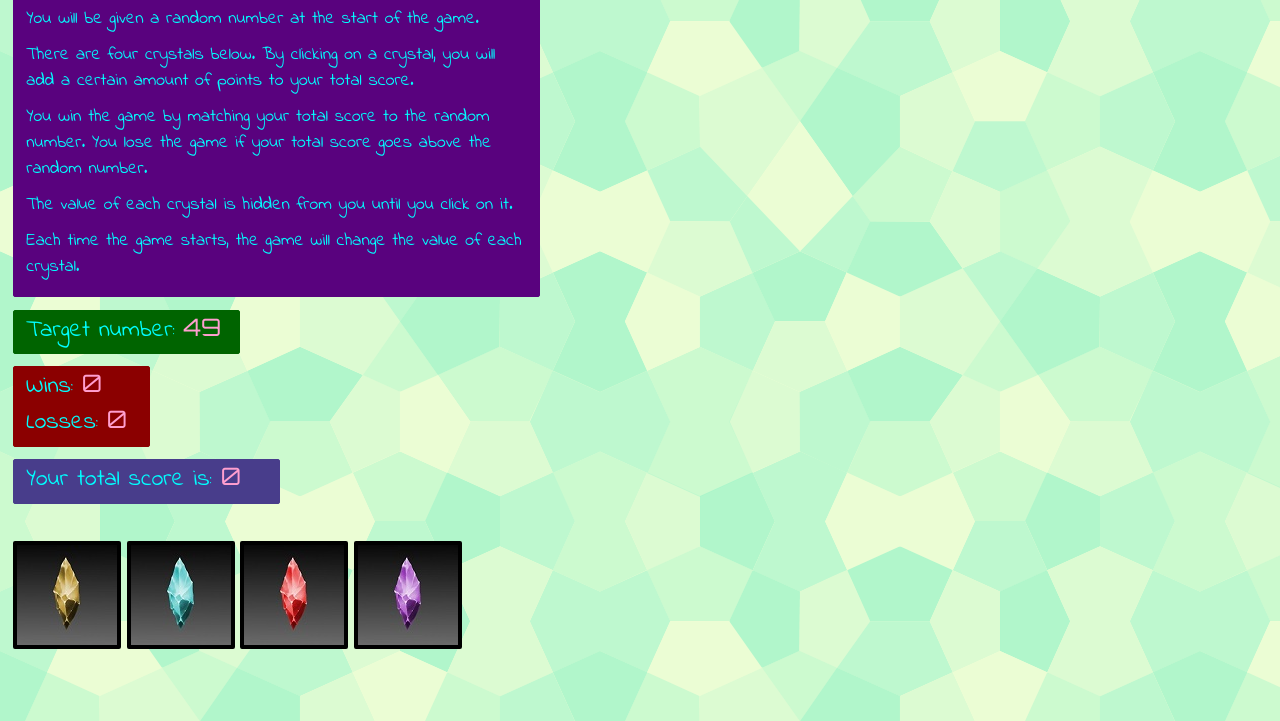
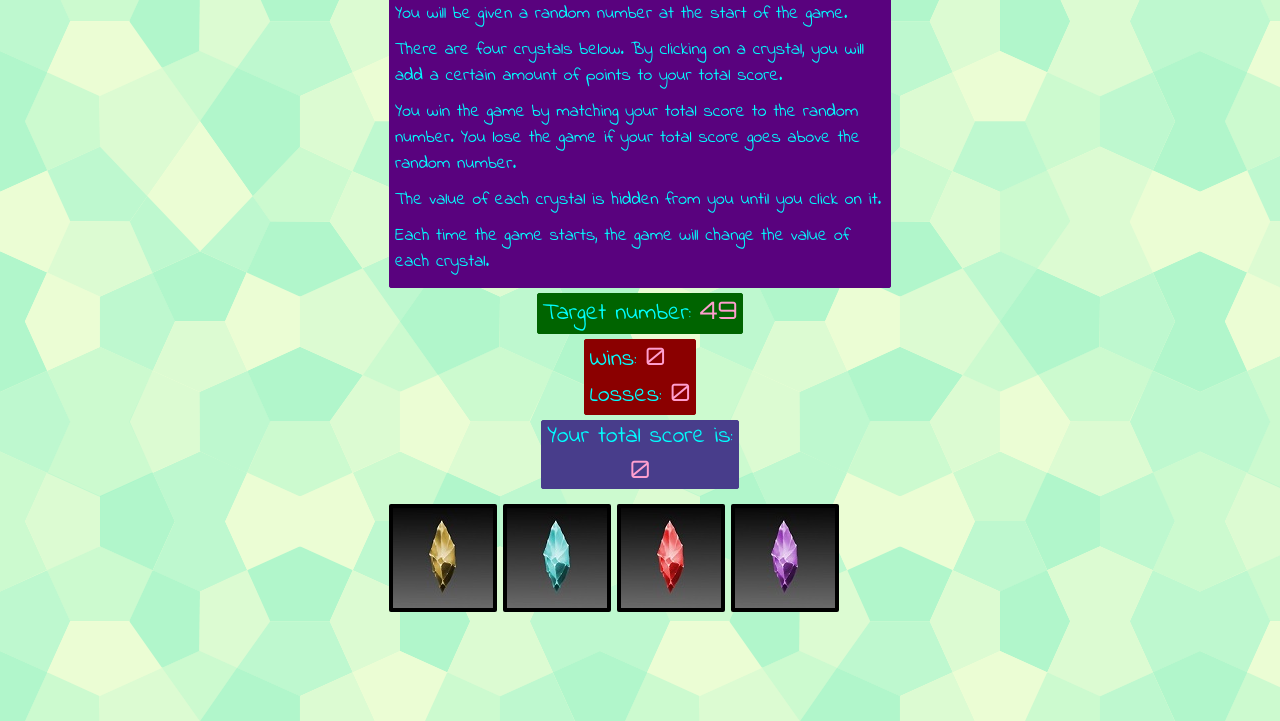
Before and after one commit to RexStrider/Crystals-Collector, a plain HTML site: page index.html in a window 1280 px wide. Shown: the part 79-800 px from the top of the page. Drawn offline with Linux system fonts and the light colour scheme.

Commit message:
centered content on web page

```diff
--- a/assets/css/style.css
+++ b/assets/css/style.css
@@ -4,6 +4,10 @@ body {
     background-image: url("../images/congruent_pentagon.png");
     background-color: lavender;
     font-family: 'Indie Flower', cursive;
+
+    display: flex;
+    flex-direction: column;
+    align-items: center;
 }
 
 h1 {
@@ -112,6 +116,10 @@ img:hover {
 #game-status, #game-score-header, #game-score {
     font-size: 24px;
     line-height: 32px;
+
+    display: flex;
+    flex-direction: column;
+    align-items: center;
 }
 
 #game-score-header {
@@ -156,27 +164,12 @@ img:hover {
 }
 
 #crystal-options section {
-    float: left;
     margin-right: 5px;
     margin-bottom: 0.5%;
+
+    display: flex;
+    justify-content: center;
+    align-items: center;
 }
 
 /* ids end */
-
-/*
-  ========================================
-  Clearfix
-  ========================================
-*/
-.clearfix:before,
-.clearfix:after {
-  content: "";
-  display: table;
-}
-.clearfix:after {
-  clear: both;
-}
-.clearfix {
-  clear: both;
-  *zoom: 1;
-}
--- a/index.html
+++ b/index.html
@@ -73,23 +73,19 @@
 
             </section>
 
-        </section>
+            <!-- Game Score -->
+            <section id="game-score-header">
+                Your total score is: <span id="game-score"></span>
+            </section>
 
-        <!-- Game Score -->
-        <section id="game-score-header" class="clearfix">
-            Your total score is: <span id="game-score"></span>
         </section>
 
         <!-- Crystals -->
         <section id="crystal-options">
-            <section>
                 <img id="crystal-1" index="0" src="assets/images/crystal-1.jpg">
                 <img id="crystal-2" index="1" src="assets/images/crystal-2.jpg">
-            </section>
-            <section>
                 <img id="crystal-3" index="2" src="assets/images/crystal-3.jpg">
                 <img id="crystal-4" index="3" src="assets/images/crystal-4.jpg">
-            </section>
         </section>
 
     </main>
```
